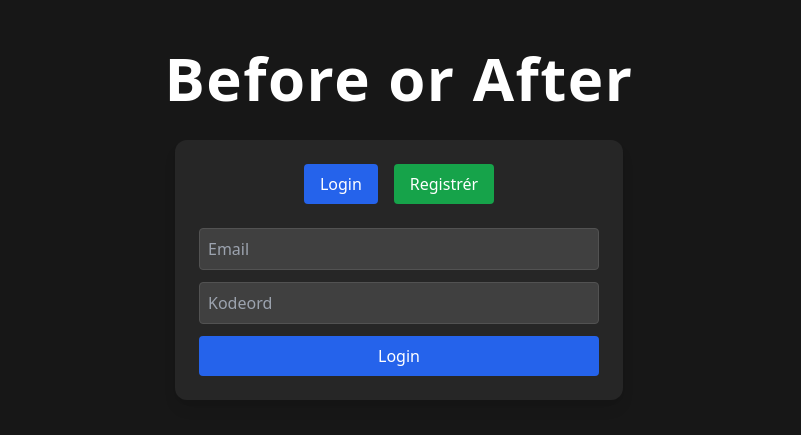
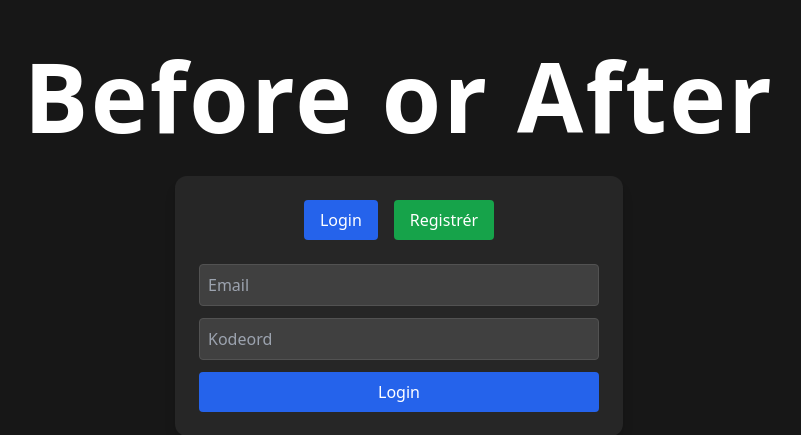
Before and after one commit to RasmusKD/higherlower, a PHP site: page / in a window 1280 px wide. Shown: the top 435 px of the page, without its empty margins (241-1042 px from the left). Run offline with PHP 8.4, Linux system fonts and the light colour scheme; some libraries are stand-ins or nearby versions.

Commit message:
logo size

```diff
--- a/app/views/home.php
+++ b/app/views/home.php
@@ -25,7 +25,7 @@ unset($_SESSION['login_error']);
 
 <!-- Logo -->
 <header class="mt-12 mb-8 text-center">
-    <h1 class="text-6xl font-extrabold tracking-wide">Before or After</h1>
+    <h1 class="text-8xl font-extrabold tracking-wide">Before or After</h1>
 </header>
 
 <?php if ($isLoggedIn): ?>
```
